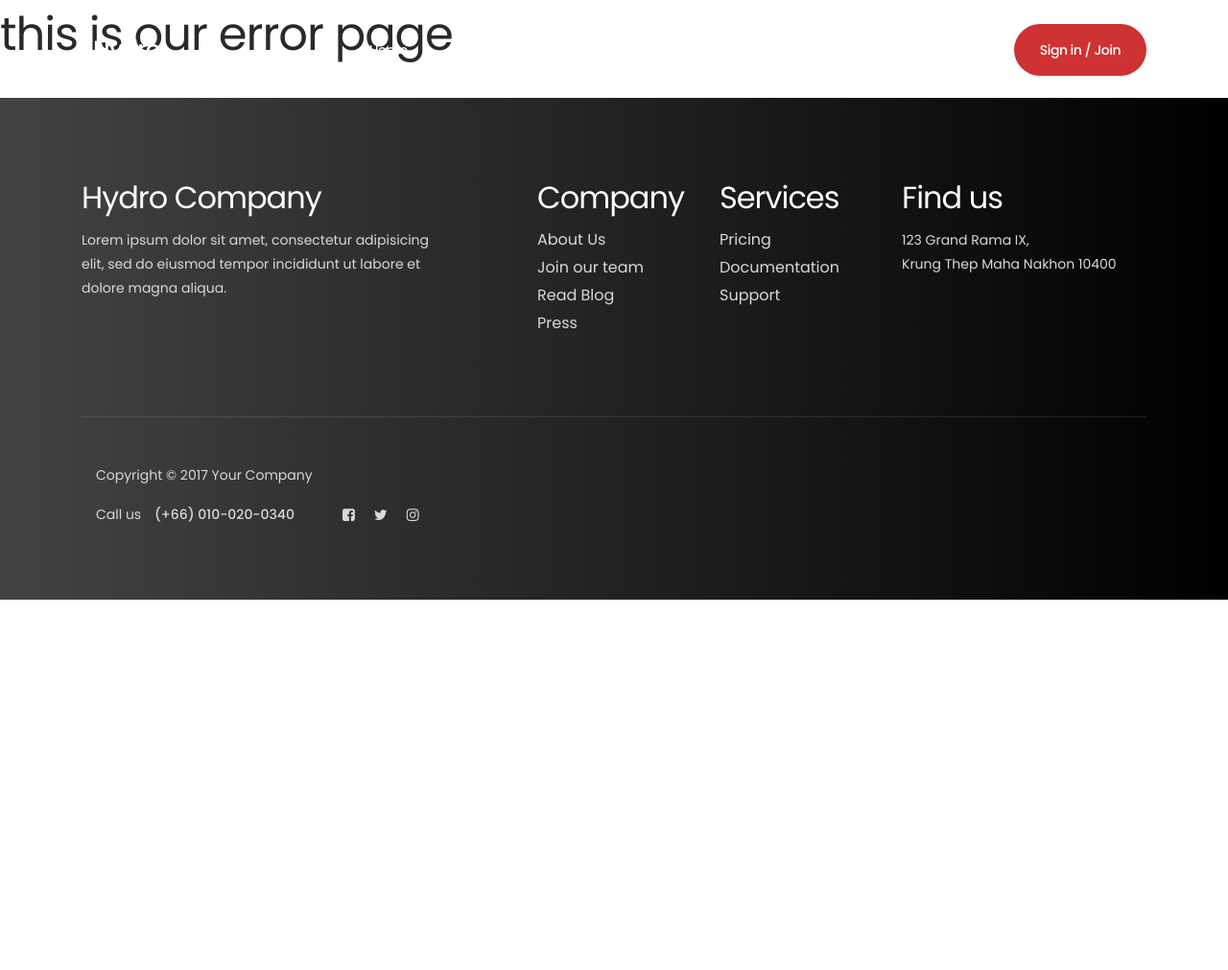
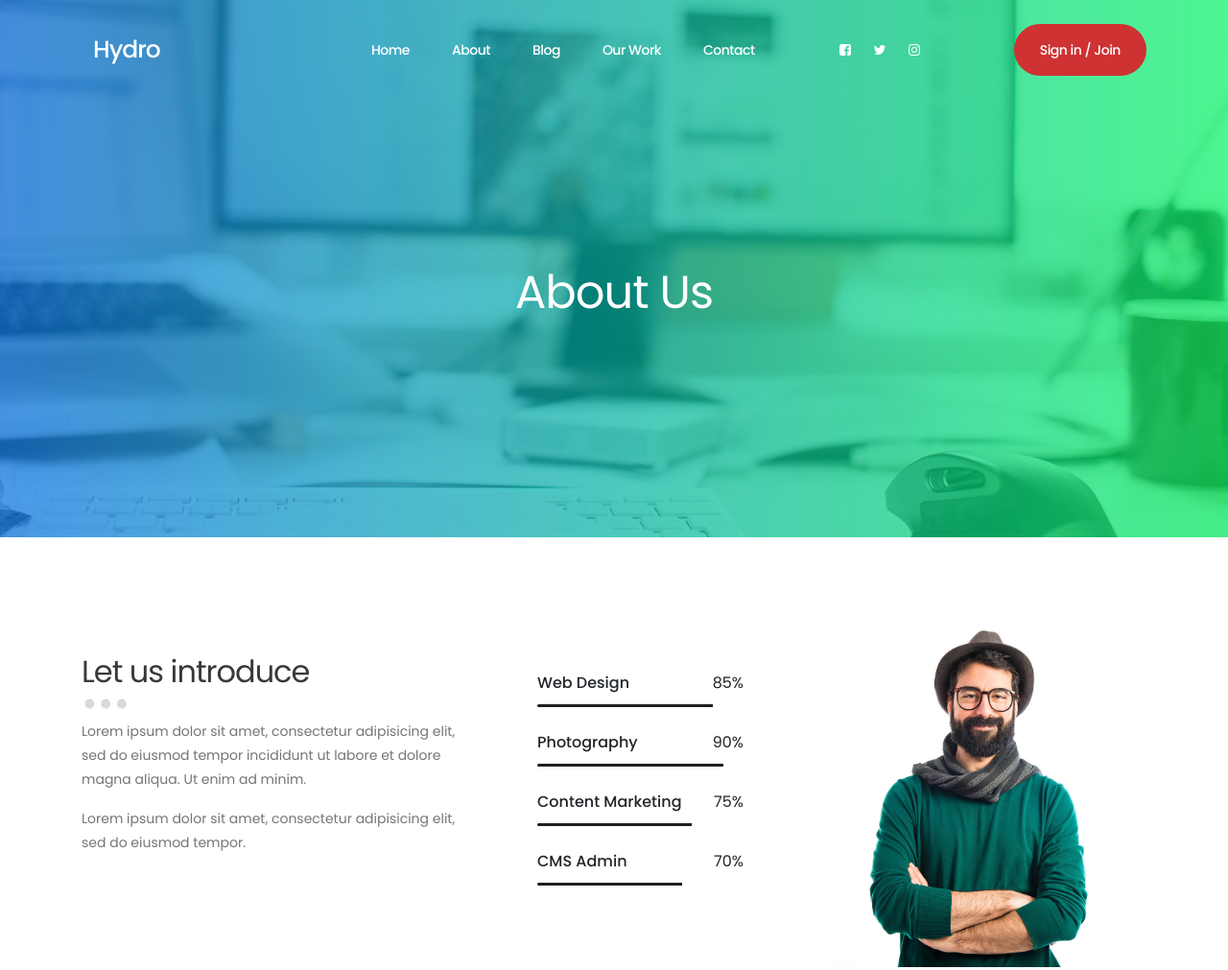
Before and after one commit to neharjashari/hydroProject, a Gatsby site: page /about in a window 1280 px wide. Before the commit this address had no page. Shown: the top 1011 px of the page at 96% size. Before the commit the page ends 800 px from the top, so only its background shows below. Built offline with nearby package versions, Linux system fonts and the light colour scheme; Gatsby itself is replaced by a stand-in of ours.

Commit message:
Finishing with page structure

```diff
--- /dev/null
+++ b/src/components/Header/HeaderSection.js
@@ -0,0 +1,20 @@
+import React from "react"
+
+const HeaderSection = props => {
+  return (
+    <section id="homeSection" data-stellar-background-ratio="0.5">
+      <div className="overlay"></div>
+      <div className="container">
+        <div className="row">
+          <div className="col-md-12 col-sm-12">
+            <div className="home-info">
+              <h1>{props.page}</h1>
+            </div>
+          </div>
+        </div>
+      </div>
+    </section>
+  )
+}
+
+export default HeaderSection
--- a/src/components/Layout.js
+++ b/src/components/Layout.js
@@ -1,6 +1,7 @@
 import React from "react"
 import Navbar from "./Navbar/Navbar"
 import Footer from "./Footer/Footer"
+import Header from "./Header/Header"
 
 import "bootstrap/dist/css/bootstrap.min.css"
 import "font-awesome/css/font-awesome.min.css"
--- a/src/components/Navbar/Navbar.js
+++ b/src/components/Navbar/Navbar.js
@@ -28,7 +28,7 @@ const Navbar = () => {
         <div className="navigation">
           <ul className="nav navbar-nav navbar-nav-first">
             <li>
-              <Link to="/home">Home</Link>
+              <Link to="/">Home</Link>
             </li>
             <li>
               <Link to="/about">About</Link>
@@ -37,10 +37,10 @@ const Navbar = () => {
               <Link to="/blog">Blog</Link>
             </li>
             <li>
-              <Link to="/our-work">Our Work</Link>
+              <Link to="/ourwork">Our Work</Link>
             </li>
             <li>
-              <Link to="/contacts">Contacts</Link>
+              <Link to="/contact">Contact</Link>
             </li>
           </ul>
 
--- /dev/null
+++ b/src/pages/about.js
@@ -0,0 +1,17 @@
+import React from "react"
+import Layout from "../components/Layout"
+import About from "../components/About/About"
+import OurWork from "../components/OurWork/OurWork"
+import Header from "../components/Header/HeaderSection"
+
+const about = () => {
+  return (
+    <Layout>
+      <Header page="About Us" />
+      <About />
+      <OurWork />
+    </Layout>
+  )
+}
+
+export default about
--- a/src/sass/templatemo-style.css
+++ b/src/sass/templatemo-style.css
@@ -366,7 +366,30 @@ section {
   text-align: left;
 }
 
+#homeSection {
+  background: url("../images/home-bg.jpg") no-repeat center center;
+  background-size: cover;
+  vertical-align: middle;
+  display: -webkit-box;
+  display: -webkit-flex;
+  display: -ms-flexbox;
+  display: flex;
+  -webkit-box-align: center;
+  -webkit-align-items: center;
+  -ms-flex-align: center;
+  align-items: center;
+  min-height: 70vh;
+  position: relative;
+  overflow: hidden;
+  padding-top: 10em;
+  text-align: center;
+}
+
 #home h1 {
+  color: #ffffff;
+}
+
+#homeSection h1 {
   color: #ffffff;
 }
 
```
Also changed, not shown: src/pages/blog.js (added, +15 -0 lines), src/pages/contact.js (added, +15 -0 lines), src/pages/ourwork.js (added, +15 -0 lines). Lines whose indentation alone changed are shown as unchanged.
